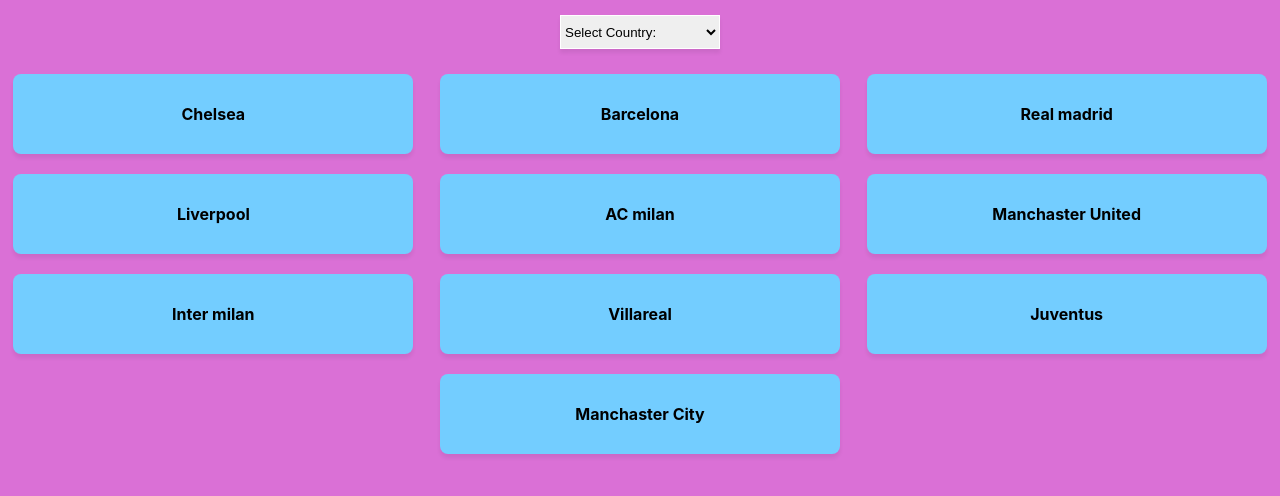
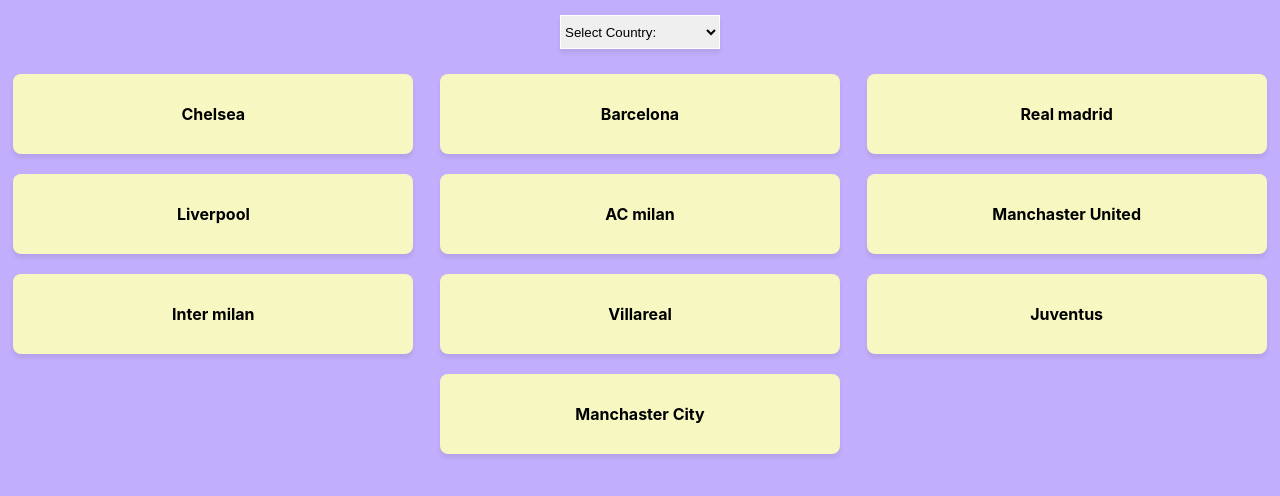
Before and after one commit to Qspc/project-reactjs, a React (Create React App) app: page /filter in a window 1280 px wide. Shown: the top 496 px of the page. Built offline with nearby package versions, Linux system fonts and the light colour scheme.

Commit message:
update: change color

```diff
--- a/src/index.css
+++ b/src/index.css
@@ -3,7 +3,7 @@ body {
   font-family: -apple-system, BlinkMacSystemFont, 'Segoe UI', 'Roboto', 'Oxygen', 'Ubuntu', 'Cantarell', 'Fira Sans', 'Droid Sans', 'Helvetica Neue', sans-serif;
   -webkit-font-smoothing: antialiased;
   -moz-osx-font-smoothing: grayscale;
-  background-color: orchid;
+  background-color: #c1aefc;
 }
 
 code {
--- a/src/pages/Filtering.js
+++ b/src/pages/Filtering.js
@@ -85,7 +85,7 @@ export default function Filtering() {
               padding: '30px 50px',
               textAlign: 'center',
               fontWeight: 'bold',
-              backgroundColor: 'rgb(115, 205, 255)',
+              backgroundColor: '#F6F7C1',
               boxShadow: '0px 4px 4px rgba(0, 0, 0, 0.07)',
             }}
           >
```
